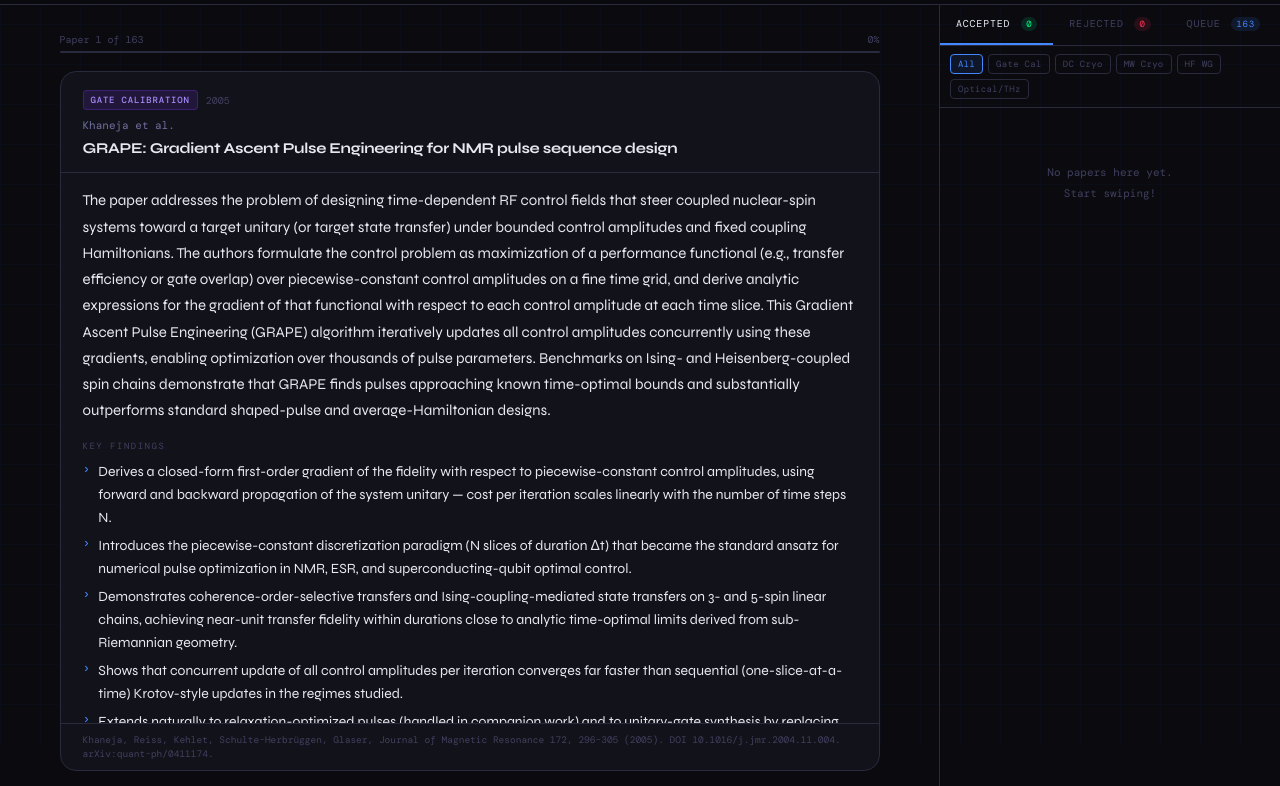
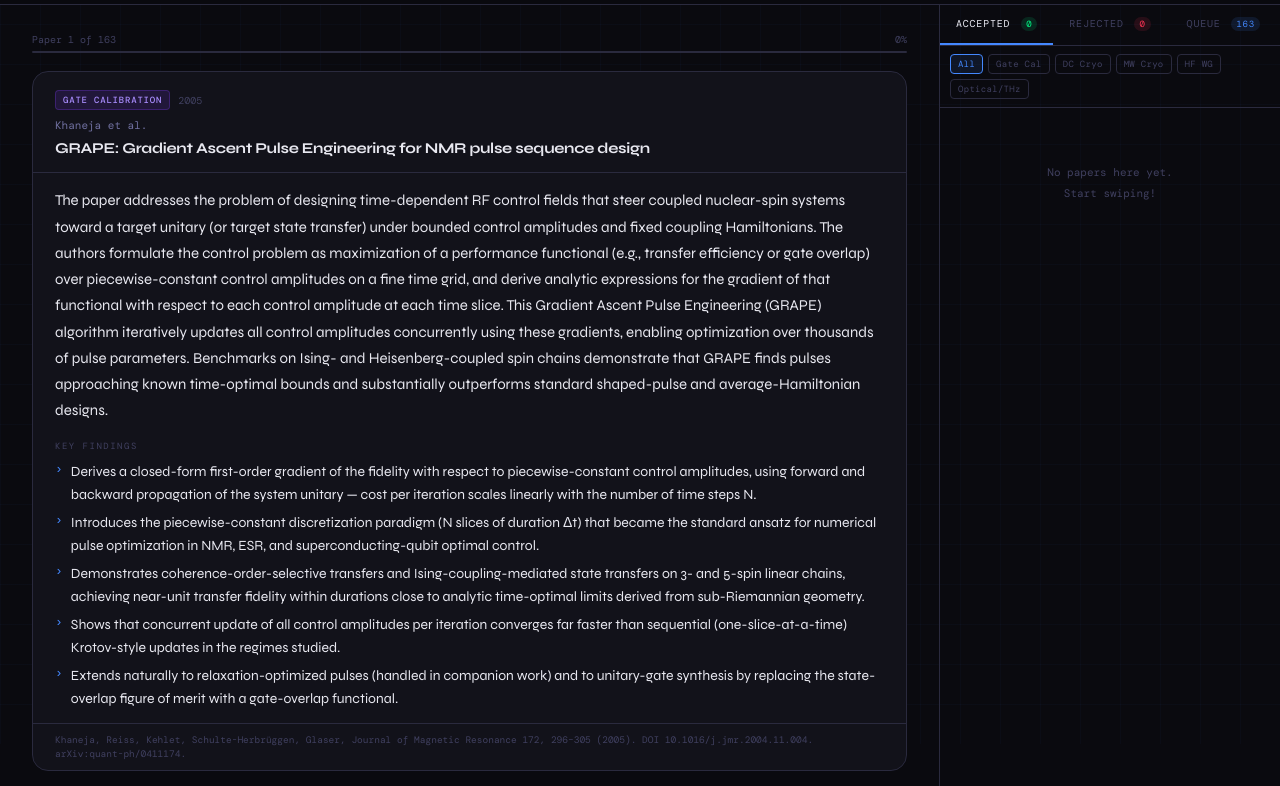
Before and after one commit to algotradingfervid/quantum-paper-review, a plain HTML site: page index.html in a window 1280 px wide. Shown: the part 56-842 px from the top of the page. Drawn offline with nearby package versions, Linux system fonts and the light colour scheme; a web font is replaced by a local one.

Commit message:
Wider card: 980px

```diff
--- a/index.html
+++ b/index.html
@@ -133,7 +133,7 @@
 
   .progress-wrap {
     width: 100%;
-    max-width: 820px;
+    max-width: 980px;
     margin-bottom: 18px;
   }
 
@@ -163,7 +163,7 @@
   .card-stack {
     position: relative;
     width: 100%;
-    max-width: 820px;
+    max-width: 980px;
     height: 700px;
   }
 
```
